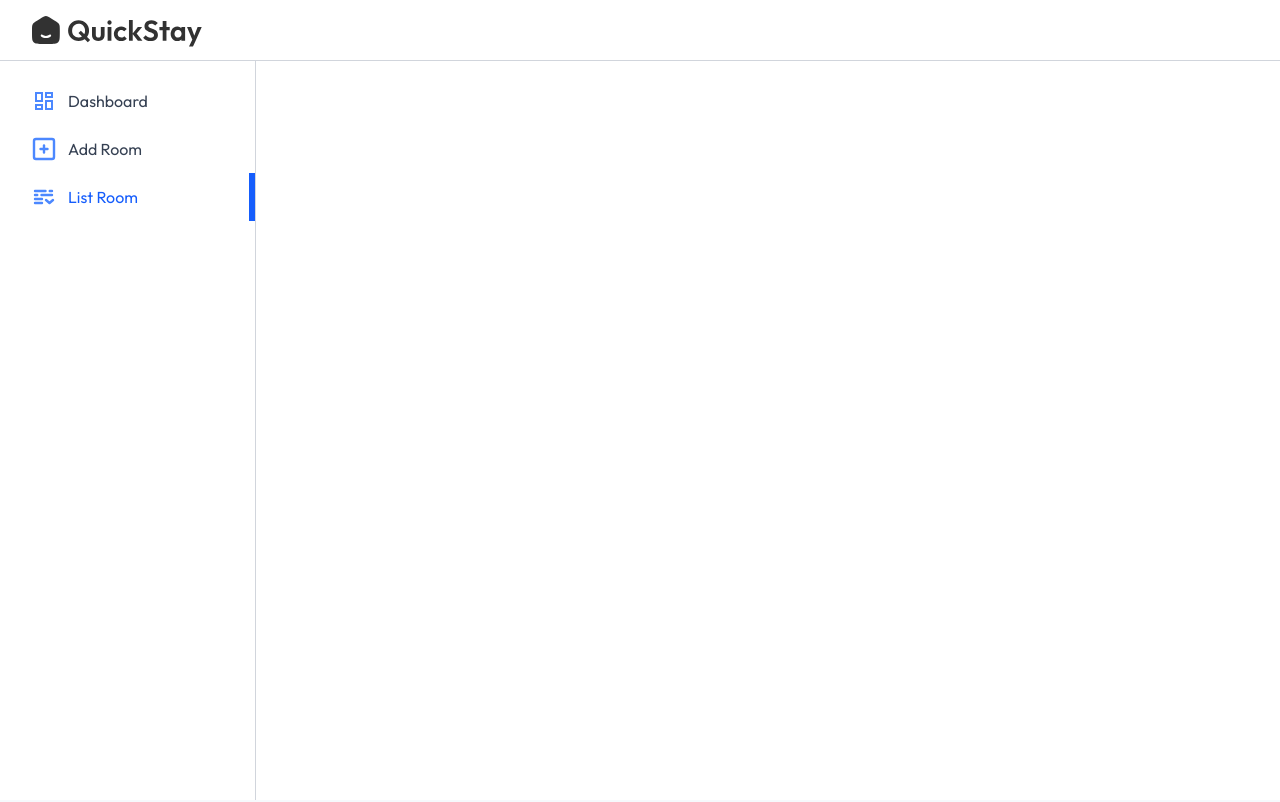
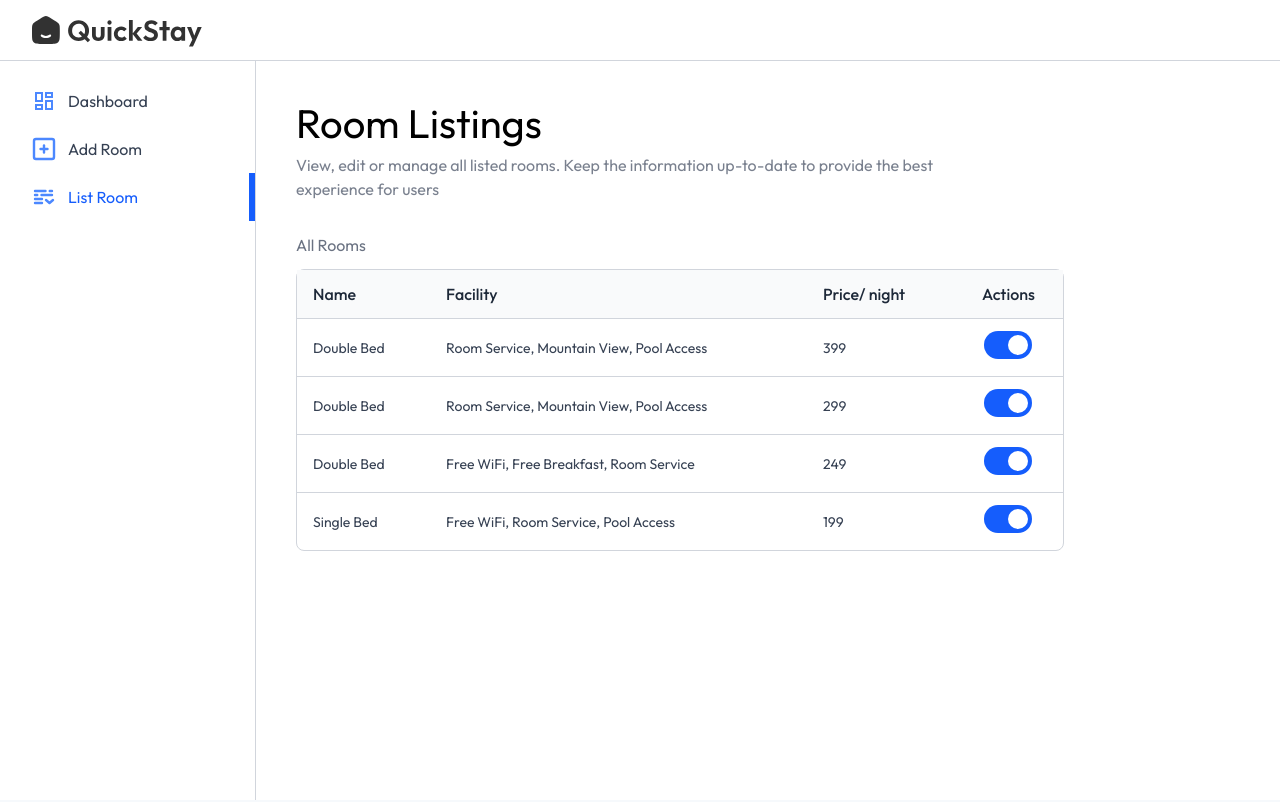
Before and after one commit to salemHb/nai-search, a React (Vite) app in the folder client/: page /owner/list-room in a window 1280 px wide. Shown: the top 802 px of the page. Built offline with nearby package versions, Linux system fonts and the light colour scheme; no server answers; a web font is replaced by a local one.

Commit message:
final touches

```diff
--- a/client/src/components/HotelCard.jsx
+++ b/client/src/components/HotelCard.jsx
@@ -5,7 +5,7 @@
 const HotelCard = ({ room, index }) => {
 	return (
 		<Link
-			to={"/rooms" + room._id}
+			to={"/rooms/" + room._id}
 			onClick={() => scrollTo(0, 0)}
 			key={room._id}
 			className="relative max-w-70 w-full rounded-xl overflow-hidden bg-white text-gray-500/90 shadow-[0px_4px_4px_rgba(0,0,0,0,0.5)]"
--- a/client/src/pages/hotelOwner/ListRoom.jsx
+++ b/client/src/pages/hotelOwner/ListRoom.jsx
@@ -1,7 +1,64 @@
-import React from "react";
+import React, { useState } from "react";
+import { roomsDummyData } from "../../assets/assets";
+import Title from "../../components/Title";
 
 const ListRoom = () => {
-	return <div></div>;
+	const [rooms, setRooms] = useState(roomsDummyData);
+	return (
+		<div>
+			<Title
+				align="left"
+				font="outfit"
+				title="Room Listings"
+				subTitle="View, edit or manage all listed rooms. Keep the information up-to-date to provide the best experience for users"
+			/>
+			<p className="text-gray-500 mt-8">All Rooms</p>
+			<div className="w-full max-w-3xl text-left border border-gray-300 rounded-lg max-h-80 overlflow-y-scroll mt-3 ">
+				<table className="w-full">
+					<thead className="bg-gray-50">
+						<tr>
+							<th className="py-3 px-4 text-gray-800 font-medium">Name</th>
+							<th className="py-3 px-4 text-gray-800 font-medium max-sm:hidden">
+								Facility
+							</th>
+							<th className="py-3 px-4 text-gray-800 font-medium ">
+								Price/ night
+							</th>
+							<th className="py-3 px-4 text-gray-800 font-medium text-center">
+								Actions
+							</th>
+						</tr>
+					</thead>
+					<tbody className="text-sm">
+						{rooms.map((item, index) => (
+							<tr key={index}>
+								<td className="py-3 px-4 text-gray-700 border-t border-gray-300">
+									{item.roomType}
+								</td>
+								<td className="py-3 px-4 text-gray-700 border-t border-gray-300 max-sm:hidden">
+									{item.amenities.join(", ")}
+								</td>
+								<td className="py-3 px-4 text-gray-700 border-t border-gray-300">
+									{item.pricePerNight}
+								</td>
+								<td className="py-3 px-4  border-t border-gray-300 text-sm text-red-500 text-center">
+									<label className="relative inline-flex items-center cursor-pointer text-gray-900 gap-3">
+										<input
+											type="checkbox"
+											className="sr-only peer"
+											checked={item.isAvailable}
+										/>
+										<div className="w-12 h-7 bg-slate-300 rounded-full peer peer-checked:bg-blue-600 transition-colors duration-200"></div>
+										<span className="dot absolute left-1 top-1 w-5 h-5 bg-white rounded-full transition-transform duration-200 ease-in-out peer-checked:translate-x-5"></span>
+									</label>
+								</td>
+							</tr>
+						))}
+					</tbody>
+				</table>
+			</div>
+		</div>
+	);
 };
 
 export default ListRoom;
```
